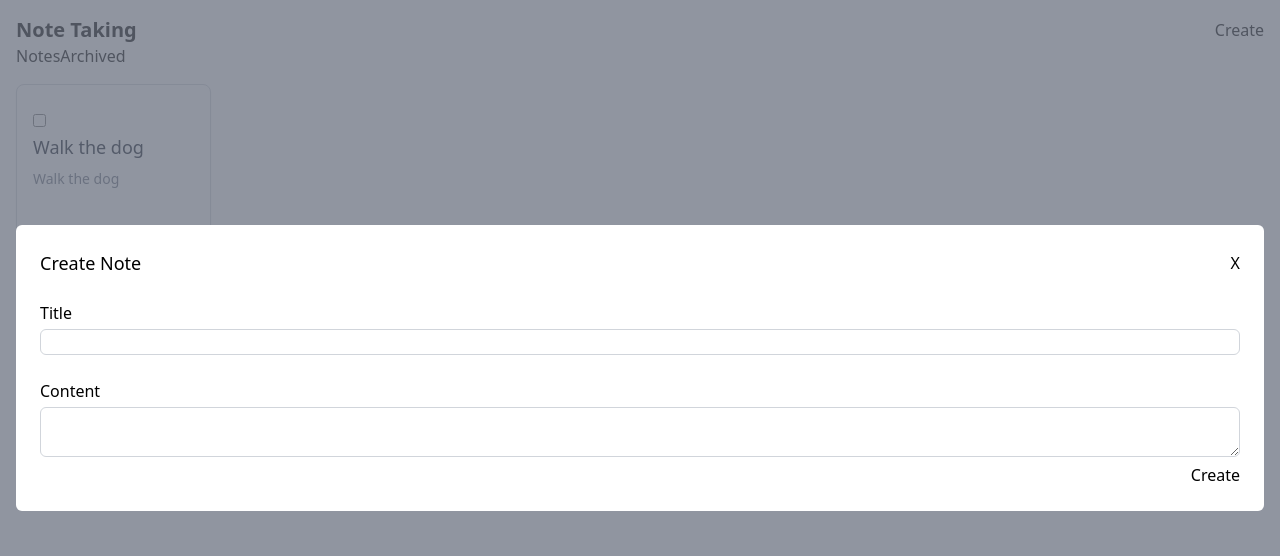
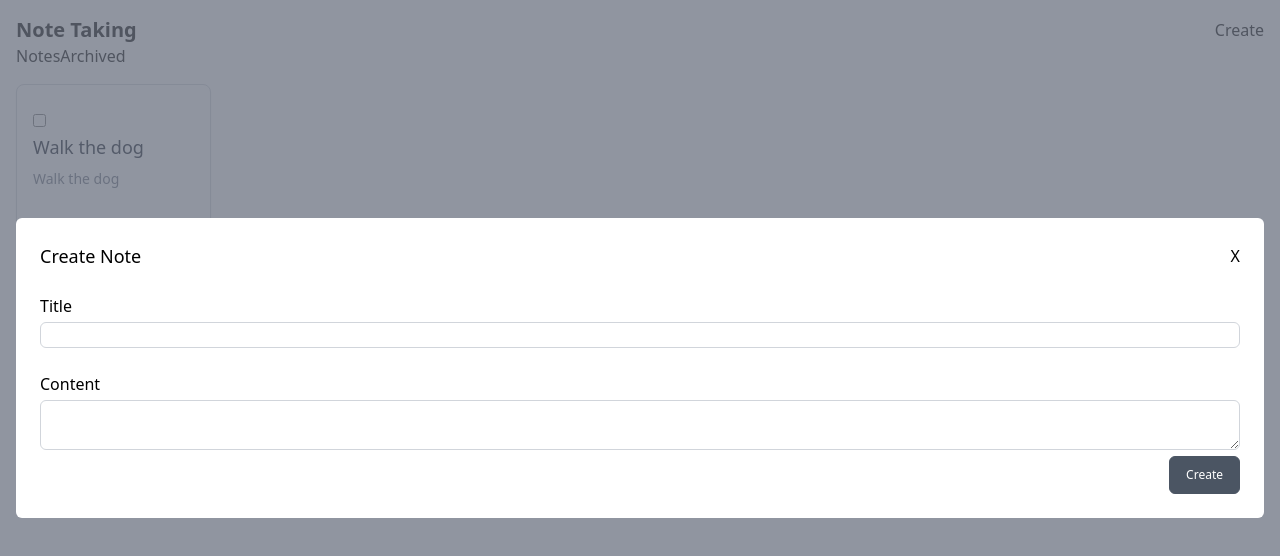
Before and after one commit to SaeromB/note-taking-app, a Next.js app: page / in a window 1280 px wide. Both pictures are taken after a click on the button "Create". Shown: the top 556 px of the page. Built offline with nearby package versions, Linux system fonts and the light colour scheme.

Commit message:
Added PrimaryButton in CreateModal

```diff
--- a/pages/index.tsx
+++ b/pages/index.tsx
@@ -29,7 +29,7 @@ const Home = () => {
   const [notes, setNotes] = useState(initialNotes)
   const [show, setShow] = useState(false)
 
-  const [selectedFilter, setSelectedFilter] = useState('notes') //notes, archived
+  const [selectedFilter, setSelectedFilter] = useState('notes')
 
   const toggleNote = (selectedNote: Note) => {
     const newNotes = notes.map((note) => {
@@ -45,7 +45,7 @@ const Home = () => {
   }
 
   const addNote: AddNote = (title: string, content: string) => {
-    const newNote = { title, content, complete: false }
+    const newNote = { title, content, complete: false, archived: false }
     setNotes([...notes, newNote])
   }
 
@@ -77,27 +77,9 @@ const Home = () => {
         {/* <button onClick={() => setManage(true)}>Manage</button>
         <ManageNote manage={manage} setManage={setManage} /> */}
         <div className="grid grid-cols-2 mt-4 gap-4 sm:grid-cols-3 md:grid-cols-4 xl:grid-cols-6">
-          {/* <Card /> */}
-          {/* <CardItem note={notes[0]} />
-          <CardItem note={notes[1]} /> */}
           <CardList notes={filteredNotes} toggleNote={toggleNote} />
         </div>
-        {/* <CreateNoteModal
-          show={show}
-          setShow={setShow}
-          addNote={addNote}
-          note={{
-            title: '',
-            content: '',
-            complete: false,
-          }}
-          closeNote={function (selectedNote: Note): void {
-            throw new Error('Function not implemented.')
-          }}
-          onClick={function (): void {
-            throw new Error('Function not implemented.')
-          }}
-        /> */}
+
         <CreateNoteModal
           addNote={addNote}
           show={show}
@@ -106,6 +88,7 @@ const Home = () => {
             title: '',
             content: '',
             complete: false,
+            archived: false,
           }}
           closeNote={function (selectedNote: Note): void {
             throw new Error('Function not implemented.')
--- a/src/components/button/index.tsx
+++ b/src/components/button/index.tsx
@@ -9,7 +9,7 @@ const PrimaryButton: FC<Props> = ({ children, onClick }) => {
   return (
     <button
       type="submit"
-      onClick={() => onClick}
+      onClick={onClick}
       className="border border-gray-600 bg-gray-600 bg-opacity-100 rounded-md"
     >
       <div className="text-white text-xs leading-5 py-2 px-4">{children}</div>
--- a/src/components/create-note/index.tsx
+++ b/src/components/create-note/index.tsx
@@ -10,77 +10,14 @@ type Props = {
   note: Note
   closeNote: CloseNote
   addNote: AddNote
+
   onClick: () => void
 }
-
-// const CreateNoteModal: FC<Props> = ({ show, setShow, addNote, note, closeNote, onClick }) => {
-//   const [title, setTitle] = useState('')
-//   const [content, setContent] = useState('')
-
-//   return (
-//     show && (
-//       <div className="fixed z-10 inset-0 overflow-y-auto">
-//         <div className="flex items-center justify-center min-h-screen pt-4 px-4 pb-20 text-center bg-gray-500 bg-opacity-75 ">
-//           {/* Modal Content*/}
-//           <div className="block w-full align-bottom bg-white p-6 rounded-md">
-//             {/* Modal Head */}
-//             <form>
-//               <div className="flex items-center justify-between">
-//                 <h3 className="text-lg">Create Note</h3>
-//                 <button onClick={() => setShow(false)}>X</button>
-//               </div>
-
-//               <div className="mt-6 text-left">
-//                 <label className="">Title</label>
-//               </div>
-//               <div className="mt-1">
-//                 <input
-//                   type="text"
-//                   value={title}
-//                   onChange={(e) => {
-//                     setTitle(e.target.value)
-//                   }}
-//                   className="w-full border border-gray-300 rounded-md"
-//                 ></input>
-//               </div>
-
-//               <div className="mt-6 text-left">
-//                 <label className="">Content</label>
-//               </div>
-//               <div className="mt-1">
-//                 <textarea
-//                   value={content}
-//                   onChange={(e) => setContent(e.target.value)}
-//                   className="w-full border border-gray-300 rounded-md"
-//                 ></textarea>
-//               </div>
-
-//               <div className="flex justify-end">
-//                 <SecondayButton>Cancel</SecondayButton>
-//                 <div className="ml-3">
-//                   <PrimaryButton
-//                     onClick={(e) => {
-//                       e.preventDefault()
-//                       addNote(title, content)
-//                       setTitle('')
-//                       setContent('')
-//                     }}
-//                   >
-//                     Create
-//                   </PrimaryButton>
-//                 </div>
-//               </div>
-//             </form>
-//           </div>
-//         </div>
-//       </div>
-//     )
-//   )
-// }
 
 const CreateNoteModal: FC<Props> = ({ addNote, show, setShow }) => {
   const [title, setTitle] = useState('')
   const [content, setContent] = useState('')
+
   return (
     show && (
       <div className="fixed z-10 inset-0 overflow-y-auto">
@@ -120,16 +57,17 @@ const CreateNoteModal: FC<Props> = ({ addNote, show, setShow }) => {
                 />
               </div>
               <div className="flex justify-end">
-                <button
+                <PrimaryButton
                   onClick={(e) => {
                     e.preventDefault()
                     addNote(title, content)
                     setTitle('')
                     setContent('')
+                    setShow(false)
                   }}
                 >
                   Create
-                </button>
+                </PrimaryButton>
               </div>
             </form>
           </div>
```
